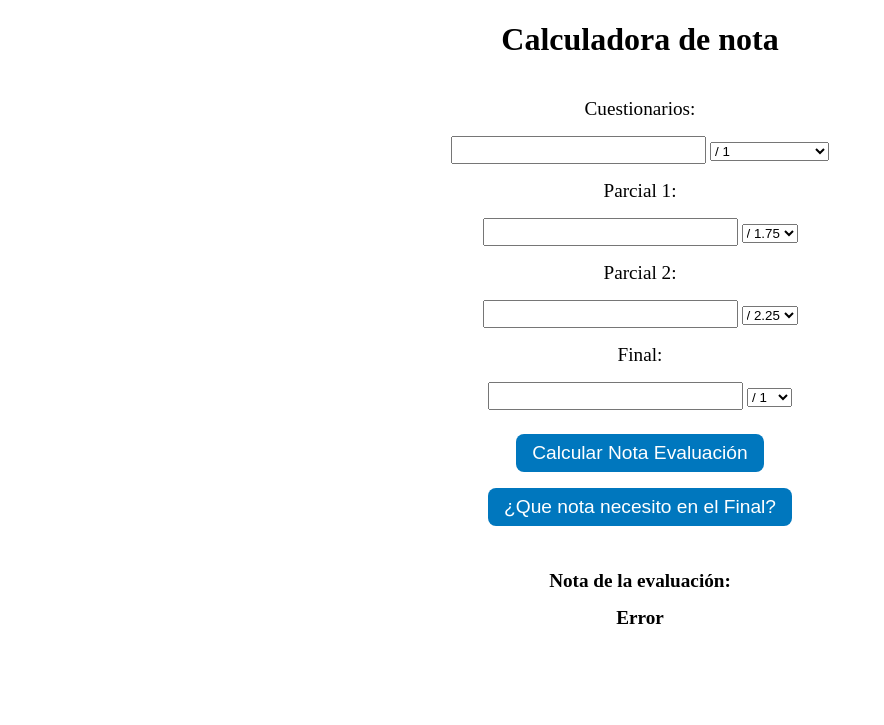
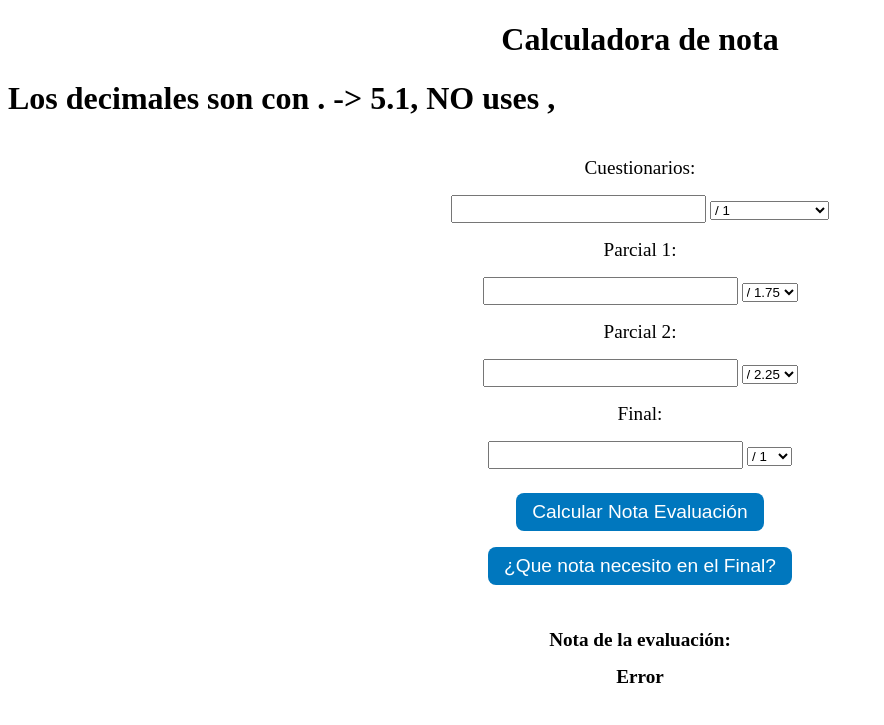
Before and after one commit to Laiksion/Calculadora_Notas_AL, a plain HTML site: page index.html in a window 1280 px wide. Shown: the top 725 px of the page, without its empty margins (0-884 px from the left). Drawn offline with Linux system fonts and the light colour scheme.

Commit message:
Aviso decimles

```diff
--- a/index.html
+++ b/index.html
@@ -9,6 +9,7 @@
 <body>
   <div class="container">
     <h1 class = "titulo" >Calculadora de nota</h1>
+	  <h1>Los decimales son con . -> 5.1, NO uses ,</h1>
     <form>
       <label for="cuestionarios">Cuestionarios:</label>
       <div class="input-group">
```
